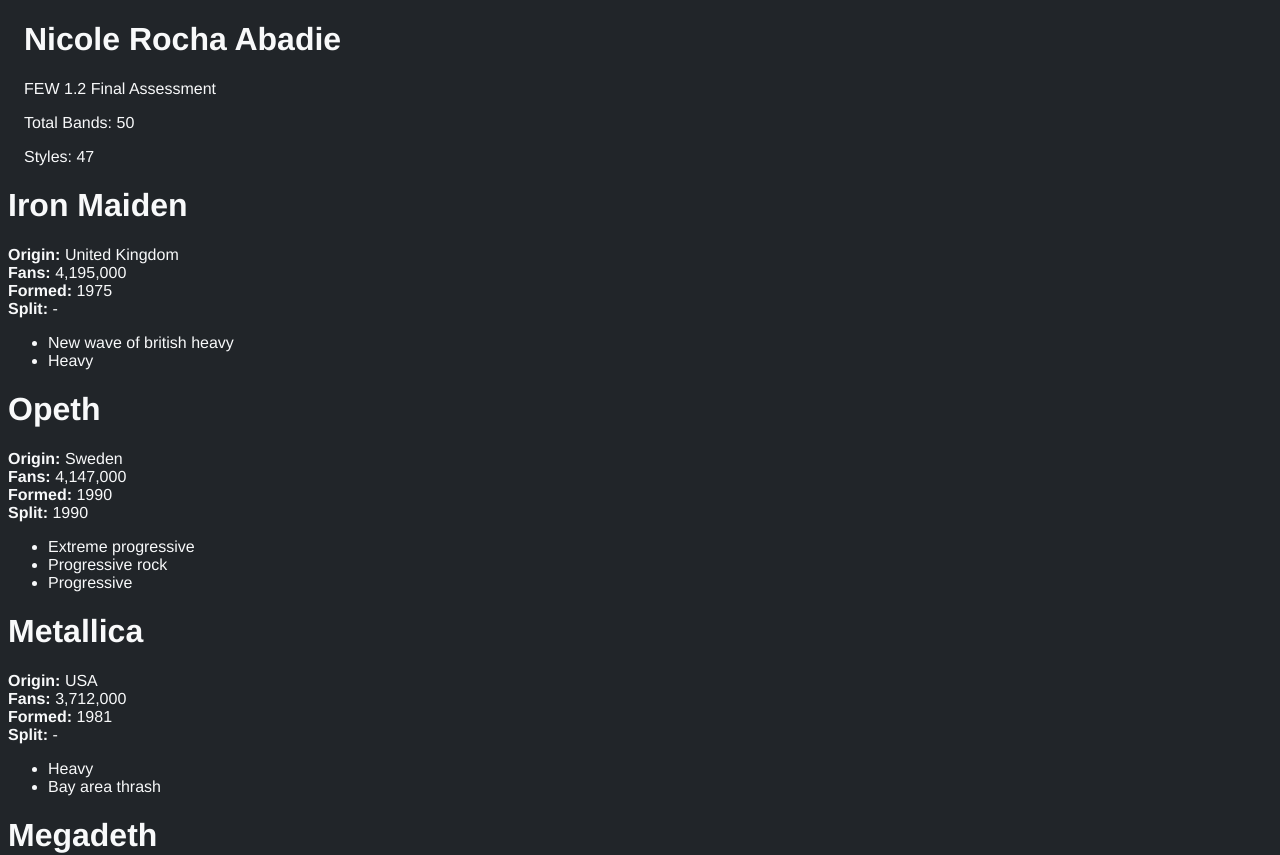
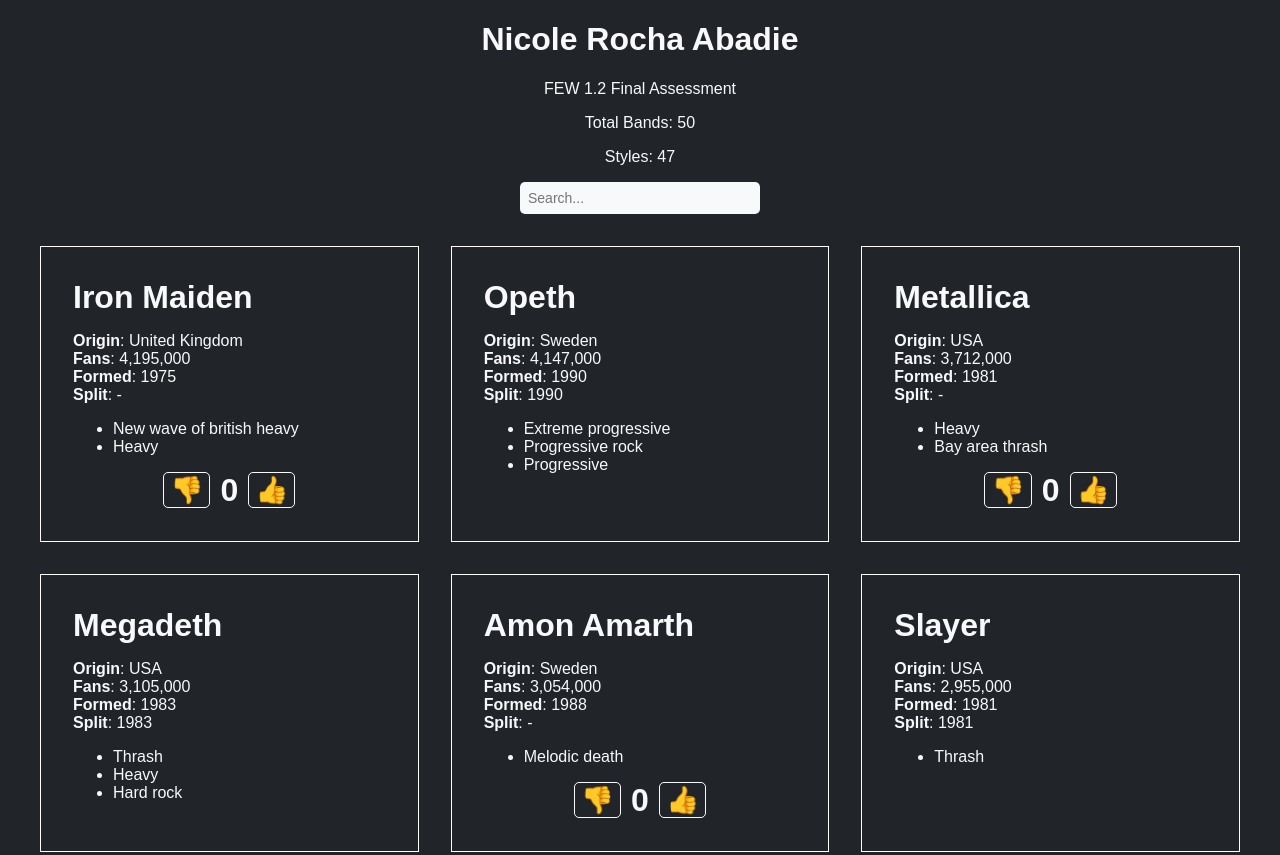
Before and after one commit to AcidicNic/react-final-assessment, a React (Create React App) app: page / in a window 1280 px wide. Shown: the top 855 px of the page. Built offline with nearby package versions, Linux system fonts and the light colour scheme.

Commit message:
added styling and search and likes

```diff
--- a/src/App.js
+++ b/src/App.js
@@ -5,7 +5,7 @@
 
 function App() {
   return (
-    <div className="App">
+    <div className='App'>
       <Heading />
       <BandList />
     </div>
--- a/src/components/Band/Band.css
+++ b/src/components/Band/Band.css
@@ -0,0 +1,8 @@
+.Band {
+  border: solid 1px #fff;
+  padding: 2em;
+}
+
+.band-name {
+  margin: 0;
+}
--- a/src/components/Band/Band.js
+++ b/src/components/Band/Band.js
@@ -1,24 +1,33 @@
+import './Band.css';
+import Like from '../Like/Like';
+
 export default function Band(props) {
-  const { id, band_name, fans, formed, origin, split, style } = props
+  const { id, band_name, fans, formed, origin, split, style, likes } = props;
 
-  const styleList = style.split(',').map( (styleName) =>
-    <li>{ styleName }</li>
-  );
-
+  const styleList = style.split(',').map( (styleName) => <li>{ styleName }</li>);
   const formattedFans = (fans * 1000).toLocaleString('en');
 
+  let like = null;
+  if (split === '-') {
+    like =
+      <Like
+        likes={ likes }
+      />
+  }
+
   return (
-    <div className="band">
-      <h1>{ band_name }</h1>
+    <div className='Band'>
+      <h1 className='band-name'>{ band_name }</h1>
       <p>
-        <b>Origin:</b> { origin }<br/>
-        <b>Fans:</b> { formattedFans }<br/>
-        <b>Formed:</b> { formed }<br/>
-        <b>Split:</b> { split }
+        <b>Origin</b>: { origin }<br/>
+        <b>Fans</b>: { formattedFans }<br/>
+        <b>Formed</b>: { formed }<br/>
+        <b>Split</b>: { split }
       </p>
       <ul>
         { styleList }
       </ul>
+      { like }
     </div>
   );
 }
--- a/src/components/BandList/BandList.css
+++ b/src/components/BandList/BandList.css
@@ -0,0 +1,23 @@
+.BandList {
+  display: grid;
+  grid-template-columns: 1fr 1fr 1fr;
+  grid-gap: 2em;
+  max-width: 1200px;
+  margin: auto;
+  padding: 2em;
+}
+
+.search-bar {
+  font-size: 14px;
+  border: none;
+  border-radius: 5px;
+  background-color: #f8f9fa;
+  padding: 8px;
+  width: 16em;
+}
+
+.search-form {
+  display: flex;
+  align-items: center;
+  justify-content: center;
+}
--- a/src/components/BandList/BandList.js
+++ b/src/components/BandList/BandList.js
@@ -1,14 +1,21 @@
+import { useState } from 'react';
 import './BandList.css';
 import data from '../../metal.json';
 import Band from '../Band/Band';
 
 export default function BandList() {
+  const [ query, setQuery ] = useState('')
+  const bands = data
+  .filter( (band) => {
+    const inName = band.band_name.toLowerCase().includes(query.toLowerCase())
+    const inStyle = band.style.toLowerCase().includes(query.toLowerCase())
+    return inStyle || inName
+  }).map( (band) => {
+    const { ID, band_name, fans, formed, origin, split, style } = band;
 
-  const bands = data
-  .map( (band) => {
-    const { ID, band_name, fans, formed, origin, split, style } = band
     return (
       <Band
+        key={ ID }
         id={ ID }
         band_name={ band_name }
         fans={ fans }
@@ -21,8 +28,18 @@
   });
 
   return (
-    <div className="band-list">
-      { bands }
+    <div>
+      <form className='search-form'>
+        <input
+          className='search-bar'
+          value={query}
+          placeholder='Search...'
+          onChange={(e) => setQuery(e.target.value)}
+        />
+      </form>
+      <div className='BandList'>
+        { bands }
+      </div>
     </div>
   );
 }
--- a/src/components/Heading/Heading.css
+++ b/src/components/Heading/Heading.css
@@ -1,3 +1,3 @@
 .heading {
-  margin-left: 1em;
+  text-align: center;
 }
--- a/src/components/Heading/Heading.js
+++ b/src/components/Heading/Heading.js
@@ -3,7 +3,7 @@
 
 export default function Heading() {
   return (
-    <div className="heading">
+    <div className='heading'>
       <h1>Nicole Rocha Abadie</h1>
       <p>FEW 1.2 Final Assessment</p>
       <MetalMeta />
--- /dev/null
+++ b/src/components/Like/Like.css
@@ -0,0 +1,27 @@
+.Like {
+  display: flex;
+  align-items: center;
+  cursor: default;
+  justify-content: center;
+}
+
+.like-btn {
+  background-color: #212529;
+  border: solid 1px #f8f9fa;
+  border-radius: 5px;
+}
+
+.like-btn:hover {
+  background-color: #f8f9fa;
+  border: solid 1px #f8f9fa;
+  border-radius: 5px;
+  cursor: pointer;
+}
+
+.btn-emoji {
+  margin: 0;
+}
+
+.like-count {
+  margin: 0px 10px;
+}
--- /dev/null
+++ b/src/components/Like/Like.js
@@ -0,0 +1,25 @@
+import React from 'react';
+import './Like.css';
+
+export default class Like extends React.Component {
+  constructor(props) {
+    super(props);
+    this.state = { likeCount: 0 };
+  }
+
+  render() {
+    return (
+      <div className='Like'>
+        <button className='like-btn' onClick={
+          () => this.setState({ likeCount: this.state.likeCount - 1 })
+        }><h1 className='btn-emoji'>👎</h1></button>
+
+        <h1 className='like-count'>{ this.state.likeCount }</h1>
+
+        <button className='like-btn' onClick={
+          () => this.setState({ likeCount: this.state.likeCount + 1 })
+        }><h1 className='btn-emoji'>👍</h1></button>
+      </div>
+    );
+  }
+}
--- a/src/components/MetalMeta/MetalMeta.js
+++ b/src/components/MetalMeta/MetalMeta.js
@@ -13,7 +13,7 @@
   const totalStyles = styles.size;
 
   return (
-    <div className="metal-meta">
+    <div className='metal-meta'>
       <p>Total Bands: { totalBands }</p>
       <p>Styles: { totalStyles }</p>
     </div>
--- a/src/index.css
+++ b/src/index.css
@@ -1,5 +1,5 @@
 body {
-  font-family: Helvetica, sans-serif;
+  font-family: Arial, sans-serif;
   background-color: #212529;
   color: #f8f9fa;
 }
```
Also changed, not shown: src/utils.js (deleted).
